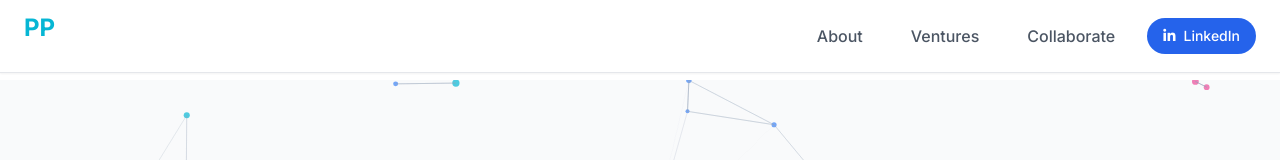
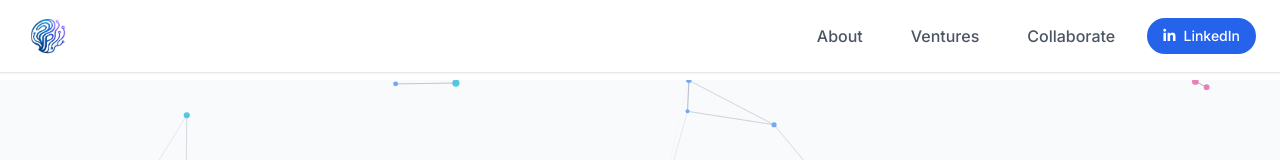
Before and after one commit to pohlipit23/pohlschmidt, a plain HTML site: page index.html in a window 1280 px wide. Shown: the top 160 px of the page. Drawn offline with nearby package versions, Linux system fonts and the light colour scheme; the site is published under a folder, as on GitHub Pages, so addresses that start at the root find nothing.

Commit message:
logo link

```diff
--- a/index.html
+++ b/index.html
@@ -164,7 +164,8 @@
         <div class="container mx-auto px-6 py-3 flex justify-between items-center">
             <!-- The 'src' path below is root-relative. This is correct for a live server but may not render in some local previews. -->
             <a href="#" class="block h-12 w-12">
-                <img src="/PP_logo_small_transparent.png" alt="Peter Pohlschmidt Logo" class="h-full w-full object-contain" onerror="this.style.display='none'; this.parentElement.innerHTML = '<span class=\'text-2xl font-bold text-cyan-500\'>PP</span>';">
+                <img src="./PP_logo_small_transparent.png" alt="Peter Pohlschmidt Logo" class="h-full w-full object-contain" onerror="this.style.display='none'; this.parentElement.innerHTML = '<span class=\'text-2xl font-bold text-cyan-500\'>PP</span>';">
+
             </a>
             <div class="hidden md:flex items-center space-x-4">
                 <a href="#about" class="text-gray-600 hover:text-cyan-600 transition-colors font-medium hover:bg-cyan-50 px-4 py-2 rounded-lg">About</a>
@@ -428,7 +429,7 @@
             <div class="flex flex-col md:flex-row justify-between items-center gap-6">
                 <div class="flex items-center">
                      <a href="#" class="block h-12 w-12 mr-3">
-                        <img src="/PP_logo_small_transparent.png" alt="Peter Pohlschmidt Logo" class="h-full w-full object-contain" onerror="this.style.display='none'; this.parentElement.innerHTML = '<span class=\'text-2xl font-bold text-cyan-500\'>PP</span>';">
+                        <img src="./PP_logo_small_transparent.png" alt="Peter Pohlschmidt Logo" class="h-full w-full object-contain" onerror="this.style.display='none'; this.parentElement.innerHTML = '<span class=\'text-2xl font-bold text-cyan-500\'>PP</span>';">
                     </a>
                     <span class="text-gray-500">© 2025 Kuala Lumpur, Malaysia</span>
                 </div>
```
